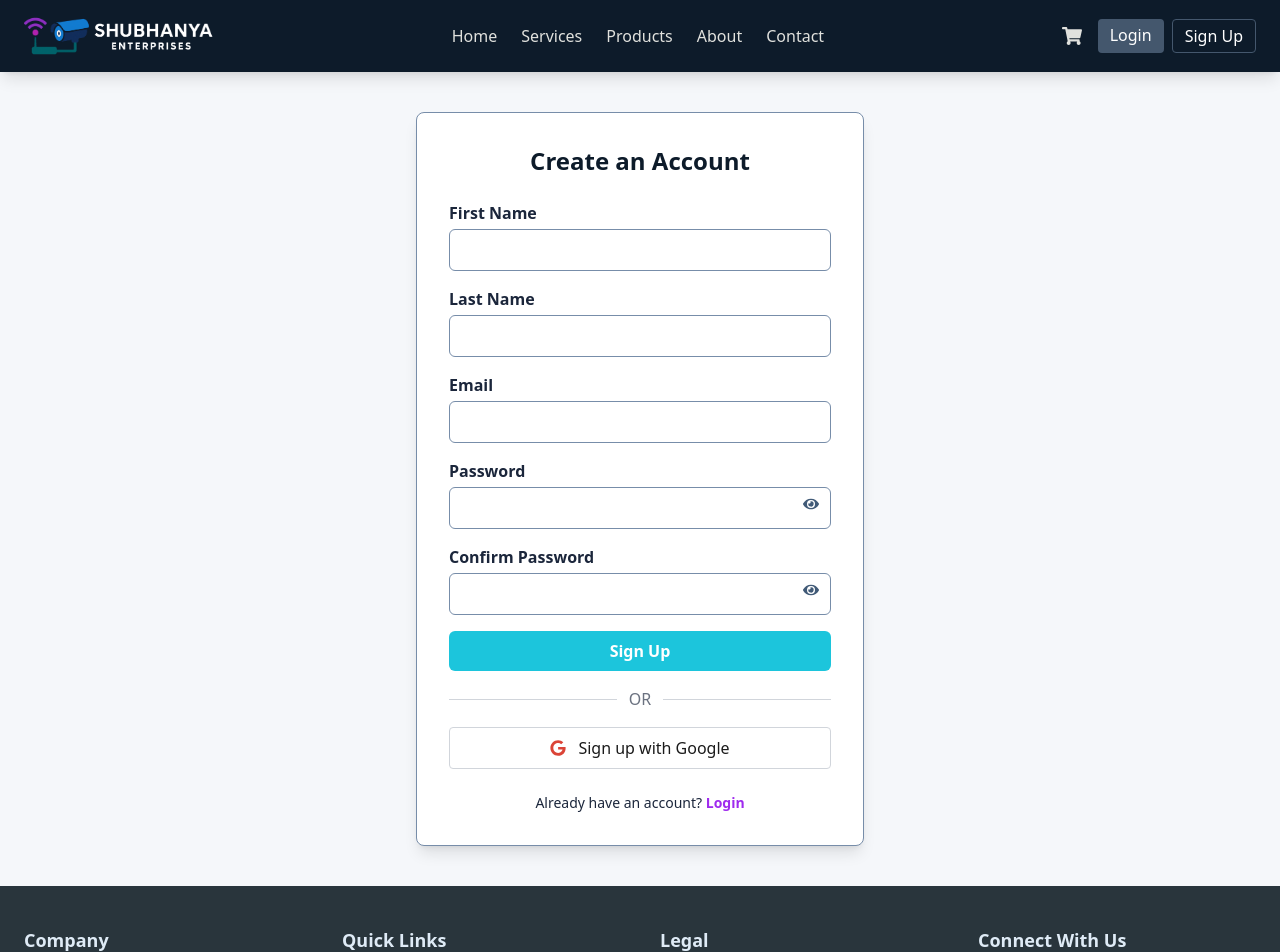
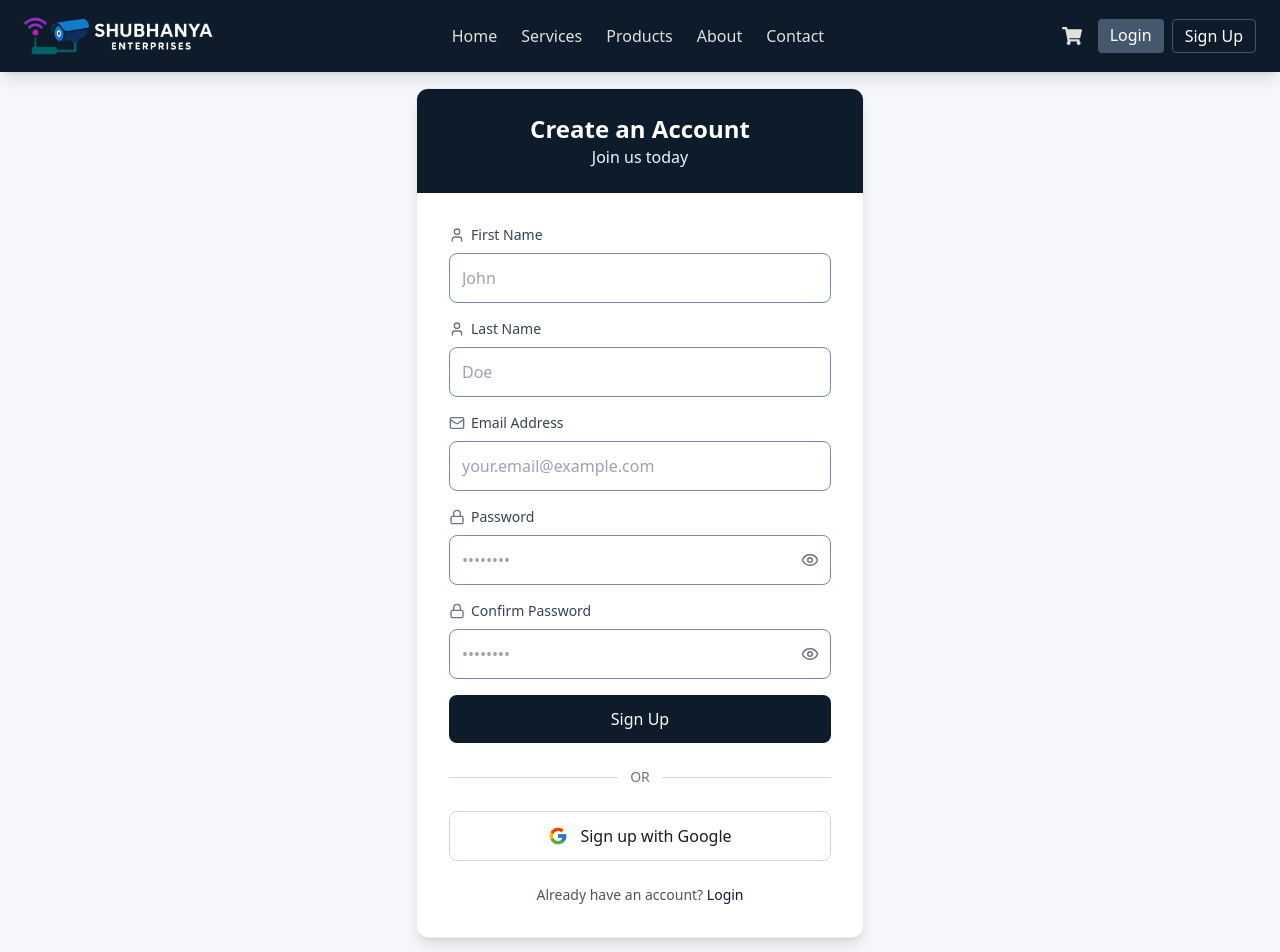
Before and after one commit to Anuraj-madd/shubhanya-frontend, a React (Create React App) app: page /register in a window 1280 px wide. Shown: the top 952 px of the page. Built offline with nearby package versions, Linux system fonts and the light colour scheme.

Commit message:
Update Register.jsx

```diff
--- a/src/pages/Register.jsx
+++ b/src/pages/Register.jsx
@@ -1,10 +1,12 @@
-import React, { useState } from "react";
+import React, { useState, useEffect } from "react";
+import { useNavigate } from "react-router-dom";
 import axios from "axios";
-import { FaEye, FaEyeSlash, FaGoogle } from "react-icons/fa";
+import { User, Mail, Lock, Eye, EyeOff, AlertCircle, X } from "lucide-react";
 import Navbar from "../components/Navbar";
 import Footer from "../components/Footer";
 
 const Register = () => {
+  const navigate = useNavigate();
   const [formData, setFormData] = useState({
     firstName: "",
     lastName: "",
@@ -15,8 +17,28 @@ const Register = () => {
 
   const [errors, setErrors] = useState({});
   const [touched, setTouched] = useState({});
-  const [serverMessage, setServerMessage] = useState("");
+  const [loading, setLoading] = useState(false);
   const [showPassword, setShowPassword] = useState(false);
+  const [modal, setModal] = useState({
+    show: false,
+    type: "", // "success", "error", "info"
+    message: "",
+  });
+  const [googleModal, setGoogleModal] = useState(false);
+
+  // Redirect after successful registration
+  useEffect(() => {
+    let timer;
+    if (modal.show && modal.type === "success") {
+      timer = setTimeout(() => {
+        navigate("/login");
+      }, 3000);
+    }
+
+    return () => {
+      if (timer) clearTimeout(timer);
+    };
+  }, [modal, navigate]);
 
   const validateField = (name, value) => {
     switch (name) {
@@ -43,14 +65,20 @@ const Register = () => {
     if (touched[name]) {
       setErrors({ ...errors, [name]: validateField(name, value) });
     }
-
-    setServerMessage("");
   };
 
   const handleBlur = (e) => {
     const { name, value } = e.target;
     setTouched({ ...touched, [name]: true });
     setErrors({ ...errors, [name]: validateField(name, value) });
+  };
+
+  const togglePasswordVisibility = () => {
+    setShowPassword((prev) => !prev);
+  };
+
+  const closeModal = () => {
+    setModal({ ...modal, show: false });
   };
 
   const handleSignup = async (e) => {
@@ -73,6 +101,8 @@ const Register = () => {
 
     if (Object.keys(currentErrors).length > 0) return;
 
+    setLoading(true);
+
     try {
       const formattedData = {
         first_name: formData.firstName,
@@ -82,126 +112,315 @@ const Register = () => {
         role: "user",
       };
 
-      const res = await axios.post("https://shubhanya-backend.onrender.com/register.php", formattedData, {
+      const res = await axios.post(
+        "https://shubhanya-backend.onrender.com/register.php",
+        formattedData,
+        {
           headers: {
             "Content-Type": "application/json",
           },
+        }
+      );
+
+      setModal({
+        show: true,
+        type: "success",
+        message: res.data.message || "Registration successful! Redirecting to login page...",
       });
-
-      setServerMessage(res.data.message || "Signup successful!");
     } catch (err) {
       console.error(err.response?.data || err.message);
-      setServerMessage(err.response?.data?.message || "Signup failed. Please try again.");
+      setModal({
+        show: true,
+        type: "error",
+        message: err.response?.data?.message || "Registration failed. Please try again.",
+      });
+    } finally {
+      setLoading(false);
     }
+  };
+
+  const handleGoogleSignup = () => {
+    setGoogleModal(true);
   };
 
   return (
     <>
       <Navbar />
-      <div className="min-h-screen bg-[#F5F7FA] flex items-center justify-center px-4 py-10">
-        <div className="bg-white rounded-lg shadow-lg w-full max-w-md p-8 border border-[#778DA9]">
-          <h2 className="text-2xl font-bold text-center text-[#0D1B2A] mb-6">
-            Create an Account
-          </h2>
+      <div className="min-h-screen bg-[#F5F7FA] flex items-center justify-center p-4">
+        <div className="w-full max-w-md bg-white rounded-xl shadow-lg overflow-hidden border border-[#E9ECEF]">
+          <div className="bg-[#0D1B2A] text-white p-6 text-center">
+            <h1 className="text-2xl font-bold">Create an Account</h1>
+            <p className="text-blue-50">Join us today</p>
+          </div>
 
-          {serverMessage && (
-            <p className="text-center text-sm mb-4 text-[#415A77]">
-              {serverMessage}
-            </p>
-          )}
-
-          <form onSubmit={handleSignup} className="space-y-4">
-            {["firstName", "lastName", "email"].map((field) => (
-              <div key={field}>
-                <label className="block font-semibold mb-1 text-[#1B263B]">
-                  {field === "firstName" ? "First Name" : field === "lastName" ? "Last Name" : "Email"}
+          <form onSubmit={handleSignup} className="p-6 md:p-8">
+            <div className="space-y-4">
+              {/* First Name */}
+              <div className="space-y-2">
+                <label className="text-sm font-medium text-gray-700 flex items-center">
+                  <User size={16} className="mr-1.5 text-gray-500" />
+                  First Name
                 </label>
                 <input
-                  type={field === "email" ? "email" : "text"}
-                  name={field}
-                  value={formData[field]}
+                  type="text"
+                  name="firstName"
+                  value={formData.firstName}
                   onChange={handleChange}
                   onBlur={handleBlur}
-                  className="w-full px-4 py-2 border border-[#778DA9] rounded-md bg-white text-[#0D1B2A]"
+                  required
+                  className="w-full p-3 rounded-lg border border-[#778DA9] text-[#1B1B1B] focus:outline-none focus:ring-2 focus:ring-[#0D1B2A]"
+                  placeholder="John"
                 />
-                {touched[field] && errors[field] && (
-                  <p className="text-red-500 text-sm">{errors[field]}</p>
+                {touched.firstName && errors.firstName && (
+                  <div className="text-red-500 text-sm flex items-center mt-1">
+                    <AlertCircle size={14} className="mr-1" />
+                    {errors.firstName}
+                  </div>
                 )}
               </div>
-            ))}
+
+              {/* Last Name */}
+              <div className="space-y-2">
+                <label className="text-sm font-medium text-gray-700 flex items-center">
+                  <User size={16} className="mr-1.5 text-gray-500" />
+                  Last Name
+                </label>
+                <input
+                  type="text"
+                  name="lastName"
+                  value={formData.lastName}
+                  onChange={handleChange}
+                  onBlur={handleBlur}
+                  required
+                  className="w-full p-3 rounded-lg border border-[#778DA9] text-[#1B1B1B] focus:outline-none focus:ring-2 focus:ring-[#0D1B2A]"
+                  placeholder="Doe"
+                />
+                {touched.lastName && errors.lastName && (
+                  <div className="text-red-500 text-sm flex items-center mt-1">
+                    <AlertCircle size={14} className="mr-1" />
+                    {errors.lastName}
+                  </div>
+                )}
+              </div>
+
+              {/* Email */}
+              <div className="space-y-2">
+                <label className="text-sm font-medium text-gray-700 flex items-center">
+                  <Mail size={16} className="mr-1.5 text-gray-500" />
+                  Email Address
+                </label>
+                <input
+                  type="email"
+                  name="email"
+                  value={formData.email}
+                  onChange={handleChange}
+                  onBlur={handleBlur}
+                  required
+                  className="w-full p-3 rounded-lg border border-[#778DA9] text-[#1B1B1B] focus:outline-none focus:ring-2 focus:ring-[#0D1B2A]"
+                  placeholder="your.email@example.com"
+                />
+                {touched.email && errors.email && (
+                  <div className="text-red-500 text-sm flex items-center mt-1">
+                    <AlertCircle size={14} className="mr-1" />
+                    {errors.email}
+                  </div>
+                )}
+              </div>
 
               {/* Password */}
+              <div className="space-y-2">
+                <label className="text-sm font-medium text-gray-700 flex items-center">
+                  <Lock size={16} className="mr-1.5 text-gray-500" />
+                  Password
+                </label>
                 <div className="relative">
-              <label className="block font-semibold mb-1 text-[#1B263B]">Password</label>
                   <input
                     type={showPassword ? "text" : "password"}
                     name="password"
                     value={formData.password}
                     onChange={handleChange}
                     onBlur={handleBlur}
-                className="w-full px-4 py-2 border border-[#778DA9] rounded-md pr-10 bg-white text-[#0D1B2A]"
+                    required
+                    className="w-full p-3 rounded-lg border border-[#778DA9] text-[#1B1B1B] focus:outline-none focus:ring-2 focus:ring-[#0D1B2A] pr-10"
+                    placeholder="••••••••"
                   />
-              <span
-                onClick={() => setShowPassword(!showPassword)}
-                className="absolute top-[37px] right-3 text-[#415A77] cursor-pointer"
+                  <button
+                    type="button"
+                    onClick={togglePasswordVisibility}
+                    className="absolute inset-y-0 right-0 flex items-center px-3 text-gray-500 hover:text-[#0D1B2A]"
+                    aria-label={showPassword ? "Hide password" : "Show password"}
                   >
-                {showPassword ? <FaEyeSlash /> : <FaEye />}
-              </span>
+                    {showPassword ? <EyeOff size={18} /> : <Eye size={18} />}
+                  </button>
+                </div>
                 {touched.password && errors.password && (
-                <p className="text-red-500 text-sm">{errors.password}</p>
+                  <div className="text-red-500 text-sm flex items-center mt-1">
+                    <AlertCircle size={14} className="mr-1" />
+                    {errors.password}
+                  </div>
                 )}
               </div>
 
               {/* Confirm Password */}
+              <div className="space-y-2">
+                <label className="text-sm font-medium text-gray-700 flex items-center">
+                  <Lock size={16} className="mr-1.5 text-gray-500" />
+                  Confirm Password
+                </label>
                 <div className="relative">
-              <label className="block font-semibold mb-1 text-[#1B263B]">Confirm Password</label>
                   <input
                     type={showPassword ? "text" : "password"}
                     name="confirmPassword"
                     value={formData.confirmPassword}
                     onChange={handleChange}
                     onBlur={handleBlur}
-                className="w-full px-4 py-2 border border-[#778DA9] rounded-md pr-10 bg-white text-[#0D1B2A]"
+                    required
+                    className="w-full p-3 rounded-lg border border-[#778DA9] text-[#1B1B1B] focus:outline-none focus:ring-2 focus:ring-[#0D1B2A] pr-10"
+                    placeholder="••••••••"
                   />
-              <span
-                onClick={() => setShowPassword(!showPassword)}
-                className="absolute top-[37px] right-3 text-[#415A77] cursor-pointer"
+                  <button
+                    type="button"
+                    onClick={togglePasswordVisibility}
+                    className="absolute inset-y-0 right-0 flex items-center px-3 text-gray-500 hover:text-[#0D1B2A]"
+                    aria-label={showPassword ? "Hide password" : "Show password"}
                   >
-                {showPassword ? <FaEyeSlash /> : <FaEye />}
-              </span>
+                    {showPassword ? <EyeOff size={18} /> : <Eye size={18} />}
+                  </button>
+                </div>
                 {touched.confirmPassword && errors.confirmPassword && (
-                <p className="text-red-500 text-sm">{errors.confirmPassword}</p>
+                  <div className="text-red-500 text-sm flex items-center mt-1">
+                    <AlertCircle size={14} className="mr-1" />
+                    {errors.confirmPassword}
+                  </div>
                 )}
               </div>
 
               <button
                 type="submit"
-              className="w-full bg-[#1CC5DC] text-white font-semibold py-2 rounded-md hover:bg-[#0D1B2A] transition"
+                disabled={loading}
+                className="w-full flex justify-center py-3 px-4 rounded-lg bg-[#0D1B2A] text-white font-medium hover:bg-[#19b3c7] transition-colors focus:outline-none focus:ring-2 focus:ring-offset-2 focus:ring-[#0D1B2A] disabled:opacity-70"
               >
-              Sign Up
+                {loading ? (
+                  <>
+                    <div className="h-5 w-5 mr-2 animate-spin rounded-full border-2 border-white border-r-transparent"></div>
+                    Signing up...
+                  </>
+                ) : (
+                  "Sign Up"
+                )}
               </button>
-          </form>
+            </div>
 
             {/* Divider */}
-          <div className="flex items-center my-4">
+            <div className="flex items-center my-6">
               <div className="flex-grow h-px bg-gray-300"></div>
-            <span className="mx-3 text-gray-500">OR</span>
+              <span className="mx-3 text-gray-500 text-sm">OR</span>
               <div className="flex-grow h-px bg-gray-300"></div>
             </div>
 
             {/* Google Login Placeholder */}
-          <button className="w-full flex items-center justify-center gap-3 border border-gray-300 py-2 rounded hover:bg-[#E0E1DD] transition">
-            <FaGoogle className="text-[#DB4437]" />
+            <button
+              type="button"
+              onClick={handleGoogleSignup}
+              className="w-full flex items-center justify-center gap-3 border border-gray-300 p-3 rounded-lg hover:bg-gray-50 transition"
+            >
+              <svg
+                xmlns="http://www.w3.org/2000/svg"
+                viewBox="0 0 48 48"
+                width="20px"
+                height="20px"
+              >
+                <path
+                  fill="#FFC107"
+                  d="M43.611,20.083H42V20H24v8h11.303c-1.649,4.657-6.08,8-11.303,8c-6.627,0-12-5.373-12-12c0-6.627,5.373-12,12-12c3.059,0,5.842,1.154,7.961,3.039l5.657-5.657C34.046,6.053,29.268,4,24,4C12.955,4,4,12.955,4,24c0,11.045,8.955,20,20,20c11.045,0,20-8.955,20-20C44,22.659,43.862,21.35,43.611,20.083z"
+                />
+                <path
+                  fill="#FF3D00"
+                  d="M6.306,14.691l6.571,4.819C14.655,15.108,18.961,12,24,12c3.059,0,5.842,1.154,7.961,3.039l5.657-5.657C34.046,6.053,29.268,4,24,4C16.318,4,9.656,8.337,6.306,14.691z"
+                />
+                <path
+                  fill="#4CAF50"
+                  d="M24,44c5.166,0,9.86-1.977,13.409-5.192l-6.19-5.238C29.211,35.091,26.715,36,24,36c-5.202,0-9.619-3.317-11.283-7.946l-6.522,5.025C9.505,39.556,16.227,44,24,44z"
+                />
+                <path
+                  fill="#1976D2"
+                  d="M43.611,20.083H42V20H24v8h11.303c-0.792,2.237-2.231,4.166-4.087,5.571c0.001-0.001,0.002-0.001,0.003-0.002l6.19,5.238C36.971,39.205,44,34,44,24C44,22.659,43.862,21.35,43.611,20.083z"
+                />
+              </svg>
               <span className="text-[#1B1B1B]">Sign up with Google</span>
             </button>
 
-          <p className="text-center text-sm text-[#1B263B] mt-6">
+            <div className="mt-6 text-center">
+              <p className="text-sm text-gray-600">
                 Already have an account?{" "}
-            <a href="/login" className="text-[#9F2BEE] font-semibold hover:underline">
+                <a
+                  href="/login"
+                  className="font-medium text-[#0D1B2A] hover:text-[#19b3c7]"
+                >
                   Login
                 </a>
               </p>
             </div>
+          </form>
+        </div>
+
+        {/* Success/Error Modal */}
+        {modal.show && (
+          <div className="fixed inset-0 bg-black bg-opacity-50 flex items-center justify-center z-50">
+            <div className="max-w-md w-full bg-white rounded-lg shadow-lg p-6 mx-4">
+              <div className="flex justify-between items-center mb-4">
+                <h3
+                  className={`text-lg font-semibold ${
+                    modal.type === "success" ? "text-green-600" : "text-red-600"
+                  }`}
+                >
+                  {modal.type === "success" ? "Success" : "Error"}
+                </h3>
+                <button
+                  onClick={closeModal}
+                  className="text-gray-500 hover:text-gray-700"
+                >
+                  <X size={18} />
+                </button>
+              </div>
+              <p className="text-gray-700 mb-4">{modal.message}</p>
+              {modal.type === "success" && (
+                <p className="text-sm text-gray-500">
+                  Redirecting to login page in 3 seconds...
+                </p>
+              )}
+            </div>
+          </div>
+        )}
+
+        {/* Google Feature Coming Soon Modal */}
+        {googleModal && (
+          <div className="fixed inset-0 bg-black bg-opacity-50 flex items-center justify-center z-50">
+            <div className="max-w-md w-full bg-white rounded-lg shadow-lg p-6 mx-4">
+              <div className="flex justify-between items-center mb-4">
+                <h3 className="text-lg font-semibold text-[#0D1B2A]">
+                  Coming Soon!
+                </h3>
+                <button
+                  onClick={() => setGoogleModal(false)}
+                  className="text-gray-500 hover:text-gray-700"
+                >
+                  <X size={18} />
+                </button>
+              </div>
+              <p className="text-gray-700 mb-4">
+                Google sign-up feature will be enabled soon. Until then, please
+                sign up using the registration form.
+              </p>
+              <button
+                onClick={() => setGoogleModal(false)}
+                className="w-full bg-[#0D1B2A] text-white py-2 rounded-lg hover:bg-[#19b3c7] transition-colors mt-2"
+              >
+                Got it
+              </button>
+            </div>
+          </div>
+        )}
       </div>
       <Footer />
     </>
```
Lines whose indentation alone changed are shown as unchanged.
